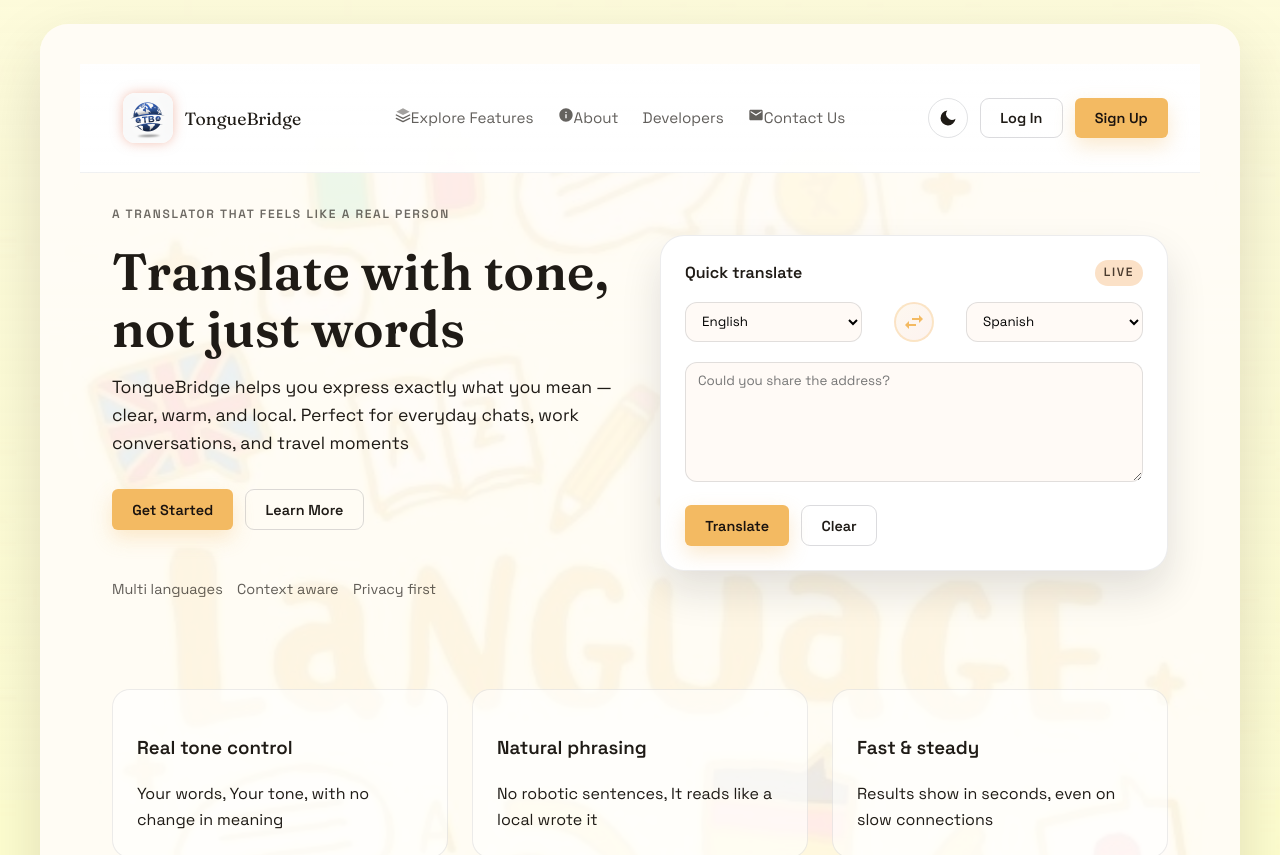
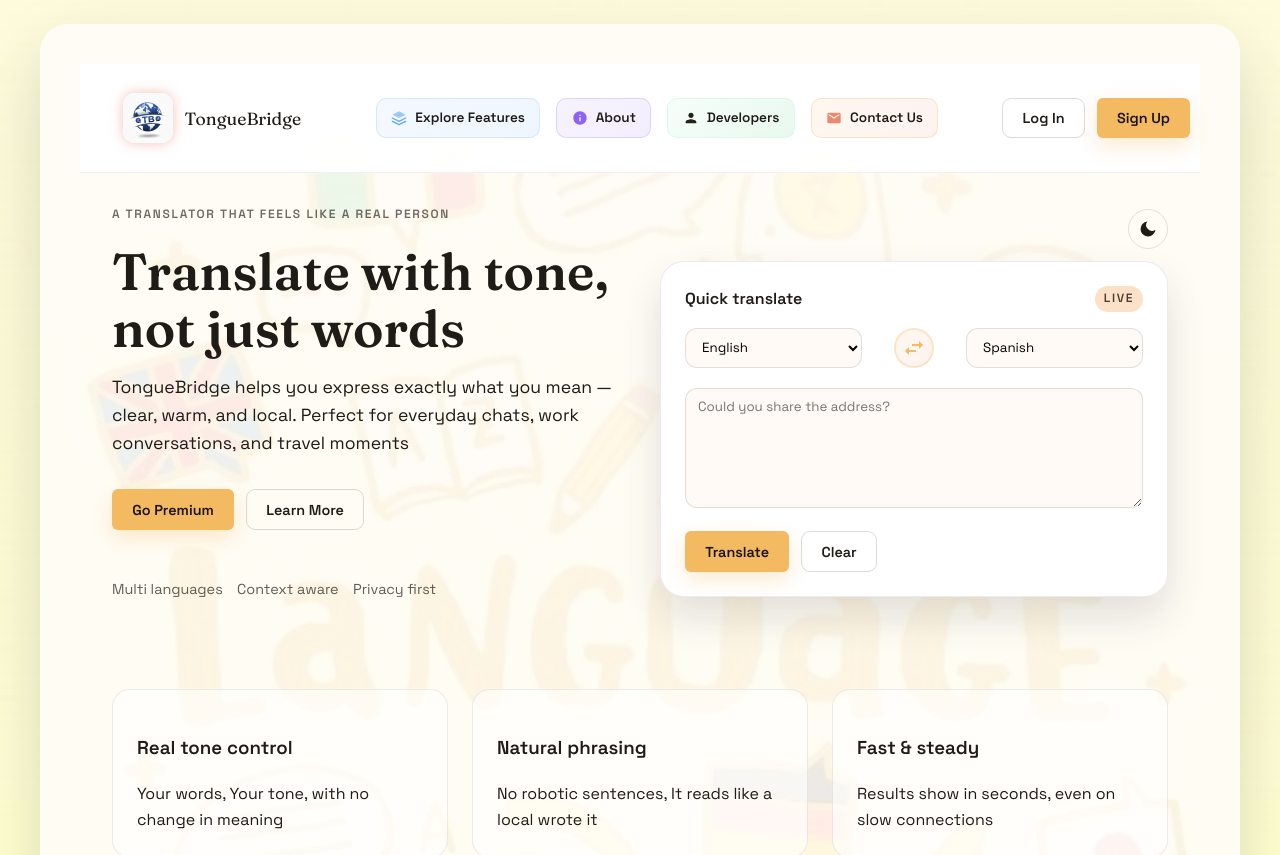
Before and after one commit to neelAkash2005/TongueBridge, a React (Vite) app in the folder frontDev/frontDev/: page / in a window 1280 px wide. Shown: the top 855 px of the page. Built offline with nearby package versions, Linux system fonts and the light colour scheme.

Commit message:
Updated Ui

```diff
--- a/frontDev/frontDev/src/App.css
+++ b/frontDev/frontDev/src/App.css
@@ -91,7 +91,7 @@
 .nav {
   display: flex;
   align-items: center;
-  gap: 1.5rem;
+  gap: 1rem;
   font-size: 0.95rem;
   flex: 1;
   justify-content: center;
@@ -112,15 +112,16 @@
 /* Enhanced Navigation Links */
 .features-link,
 .about-link,
-.contact-link {
+.contact-link,
+.developers-link {
   display: flex;
   align-items: center;
   gap: 0.5rem;
-  padding: 0.6rem 1.1rem;
+  padding: 0.5rem 0.9rem;
   border-radius: 10px;
   opacity: 1 !important;
   font-weight: 600;
-  font-size: 0.9rem;
+  font-size: 0.85rem;
   position: relative;
   overflow: visible;
   transition: all 0.3s ease;
@@ -160,6 +161,18 @@
   background: linear-gradient(135deg, rgba(243, 186, 98, 0.2), rgba(232, 135, 107, 0.2));
   border-color: rgba(243, 186, 98, 0.6);
   box-shadow: 0 4px 12px rgba(243, 186, 98, 0.25);
+  transform: translateY(-1px);
+}
+
+.developers-link {
+  background: linear-gradient(135deg, rgba(167, 243, 208, 0.1), rgba(34, 197, 94, 0.1));
+  border: 1.5px solid rgba(167, 243, 208, 0.3);
+}
+
+.developers-link:hover {
+  background: linear-gradient(135deg, rgba(167, 243, 208, 0.2), rgba(34, 197, 94, 0.2));
+  border-color: rgba(167, 243, 208, 0.6);
+  box-shadow: 0 4px 12px rgba(34, 197, 94, 0.25);
   transform: translateY(-1px);
 }
 
@@ -581,6 +594,17 @@
   grid-template-columns: repeat(auto-fit, minmax(280px, 1fr));
   gap: 2.5rem;
   align-items: center;
+}
+
+.hero-card-stack {
+  display: flex;
+  flex-direction: column;
+  gap: 0.75rem;
+}
+
+.hero-mode-toggle {
+  display: flex;
+  justify-content: flex-end;
 }
 
 .hero-text h1 {
--- a/frontDev/frontDev/src/App.jsx
+++ b/frontDev/frontDev/src/App.jsx
@@ -124,6 +124,18 @@ function App() {
     });
   };
 
+  const goToContactSection = () => {
+    document.getElementById('contact-us')?.scrollIntoView({
+      behavior: 'smooth'
+    });
+  };
+
+  const goToTranslateSection = () => {
+    document.getElementById('translate-tone')?.scrollIntoView({
+      behavior: 'smooth'
+    });
+  };
+
   const [inputText, setInputText] = useState('');
   const [outputText, setOutputText] = useState('');
   const [showOutput, setShowOutput] = useState(false);
@@ -220,7 +232,16 @@ function App() {
           </button>
 
           <nav className="nav">
-          <a href="#features" onClick={() => setActivePage('home')}>
+          <a
+            href="#pricing"
+            onClick={(e) => {
+              e.preventDefault();
+              setActivePage('features');
+              goToPricing();
+            }}
+            style={{ color: activePage === 'features' ? 'var(--accent)' : '' }}
+            className="features-link"
+          >
             <svg className="nav-icon" width="16" height="16" viewBox="0 0 24 24" fill="none" xmlns="http://www.w3.org/2000/svg">
               <path d="M12 2L2 7L12 12L22 7L12 2Z" fill="currentColor" opacity="0.6"/>
               <path d="M2 17L12 22L22 17" stroke="currentColor" strokeWidth="2" strokeLinecap="round" strokeLinejoin="round"/>
@@ -248,7 +269,16 @@ function App() {
               </div>
             </div>
           </a>
-          <a href="#about" onClick={() => setActivePage('home')}>
+          <a
+            href="#translate-tone"
+            onClick={(e) => {
+              e.preventDefault();
+              setActivePage('about');
+              goToTranslateSection();
+            }}
+            style={{ color: activePage === 'about' ? 'var(--accent)' : '' }}
+            className="about-link"
+          >
             <svg className="nav-icon" width="16" height="16" viewBox="0 0 24 24" fill="none" xmlns="http://www.w3.org/2000/svg">
               <path d="M12 2C6.48 2 2 6.48 2 12C2 17.52 6.48 22 12 22C17.52 22 22 17.52 22 12C22 6.48 17.52 2 12 2ZM13 17H11V11H13V17ZM13 9H11V7H13V9Z" fill="currentColor"/>
             </svg>
@@ -282,12 +312,25 @@ function App() {
                 setActivePage('developers');
               }}
               style={{ color: activePage === 'developers' ? 'var(--accent)' : '' }}
+              className="developers-link"
             >
-               Developers
+              <svg className="nav-icon" width="16" height="16" viewBox="0 0 24 24" fill="none" xmlns="http://www.w3.org/2000/svg">
+                <path d="M12 12C14.21 12 16 10.21 16 8C16 5.79 14.21 4 12 4C9.79 4 8 5.79 8 8C8 10.21 9.79 12 12 12ZM12 14C9.33 14 4 15.34 4 18V20H20V18C20 15.34 14.67 14 12 14Z" fill="currentColor"/>
+              </svg>
+              Developers
             </a>
 
-          <a href="#contact-us" onClick={() => setActivePage('home')}>
-            <svg className="contact-icon" width="16" height="16" viewBox="0 0 24 24" fill="none" xmlns="http://www.w3.org/2000/svg">
+          <a
+            href="#contact-us"
+            onClick={(e) => {
+              e.preventDefault();
+              setActivePage('contact');
+              goToContactSection();
+            }}
+            style={{ color: activePage === 'contact' ? 'var(--accent)' : '' }}
+            className="contact-link"
+          >
+            <svg className="nav-icon" width="16" height="16" viewBox="0 0 24 24" fill="none" xmlns="http://www.w3.org/2000/svg">
               <path d="M20 4H4C2.9 4 2.01 4.9 2.01 6L2 18C2 19.1 2.9 20 4 20H20C21.1 20 22 19.1 22 18V6C22 4.9 21.1 4 20 4ZM20 8L12 13L4 8V6L12 11L20 6V8Z" fill="currentColor"/>
             </svg>
             Contact Us
@@ -309,21 +352,6 @@ function App() {
         </nav>
 
           <div className="header-actions">
-            <button
-              className="theme-toggle-btn"
-              onClick={toggleDarkMode}
-              type="button"
-              aria-label="Toggle dark mode"
-            >
-              <svg width="20" height="20" viewBox="0 0 24 24" fill="none" xmlns="http://www.w3.org/2000/svg">
-                {isDarkMode ? (
-                  <path d="M12 3V4M12 20V21M4 12H3M6.31412 6.31412L5.5 5.5M17.6859 6.31412L18.5 5.5M6.31412 17.69L5.5 18.5M17.6859 17.69L18.5 18.5M21 12H20M16 12C16 14.2091 14.2091 16 12 16C9.79086 16 8 14.2091 8 12C8 9.79086 9.79086 8 12 8C14.2091 8 16 9.79086 16 12Z" stroke="currentColor" strokeWidth="2" strokeLinecap="round" strokeLinejoin="round"/>
-                ) : (
-                  <path d="M21 12.79A9 9 0 1 1 11.21 3 7 7 0 0 0 21 12.79z" fill="currentColor"/>
-                )}
-              </svg>
-            </button>
-
             {loggedInUsername ? (
               <>
                 <span className="auth-user">{loggedInUsername}</span>
@@ -354,9 +382,11 @@ function App() {
       ) : null}
 
       <main>
-        {activePage === 'home' ? (
+        {activePage === 'developers' ? (
+          <DevelopersSection />
+        ) : (
           <>
-            <section className="hero">
+            <section className="hero" id="translate-tone">
               <div className="hero-text">
                 <p className="eyebrow">A translator that feels like a real person</p>
                 <h1>Translate with tone, not just words</h1>
@@ -365,7 +395,7 @@ function App() {
                   Perfect for everyday chats, work conversations, and travel moments
                 </p>
                 <div className="hero-actions">
-                  <button className="btn primary">Get Started</button>
+                  <button className="btn primary" onClick={goToPricing}>Go Premium</button>
                   <button className="btn ghost">Learn More</button>
                 </div>
                 <div className="badges">
@@ -374,7 +404,25 @@ function App() {
                   <span>Privacy first</span>
                 </div>
               </div>
-              <div className="hero-card" id="demo">
+              <div className="hero-card-stack">
+                <div className="hero-mode-toggle">
+                  <button
+                    className="theme-toggle-btn"
+                    onClick={toggleDarkMode}
+                    type="button"
+                    aria-label="Toggle dark mode"
+                  >
+                    <svg width="20" height="20" viewBox="0 0 24 24" fill="none" xmlns="http://www.w3.org/2000/svg">
+                      {isDarkMode ? (
+                        <path d="M12 3V4M12 20V21M4 12H3M6.31412 6.31412L5.5 5.5M17.6859 6.31412L18.5 5.5M6.31412 17.69L5.5 18.5M17.6859 17.69L18.5 18.5M21 12H20M16 12C16 14.2091 14.2091 16 12 16C9.79086 16 8 14.2091 8 12C8 9.79086 9.79086 8 12 8C14.2091 8 16 9.79086 16 12Z" stroke="currentColor" strokeWidth="2" strokeLinecap="round" strokeLinejoin="round"/>
+                      ) : (
+                        <path d="M21 12.79A9 9 0 1 1 11.21 3 7 7 0 0 0 21 12.79z" fill="currentColor"/>
+                      )}
+                    </svg>
+                  </button>
+                </div>
+
+                <div className="hero-card" id="demo">
                 <div className="card-header">
                   <span>Quick translate</span>
                   <span className="status">Live</span>
@@ -432,6 +480,7 @@ function App() {
                   <button className="btn primary" onClick={handleTranslate}>Translate</button>
                   <button className="btn ghost" onClick={handleClear}>Clear</button>
                 </div>
+              </div>
               </div>
             </section>
 
@@ -504,14 +553,12 @@ function App() {
               </div>
             </section>
           </>
-        ) : (
-          <DevelopersSection />
         )}
       </main>
 
       <footer className="site-footer">
 
-  <div className="footer-contact-section">
+  <div className="footer-contact-section" id="contact-us">
     <h3 className="footer-contact-title">Report a Problem</h3>
     <p className="footer-contact-desc">
       Something not working? Send us a message and we&apos;ll get back to you.
```
